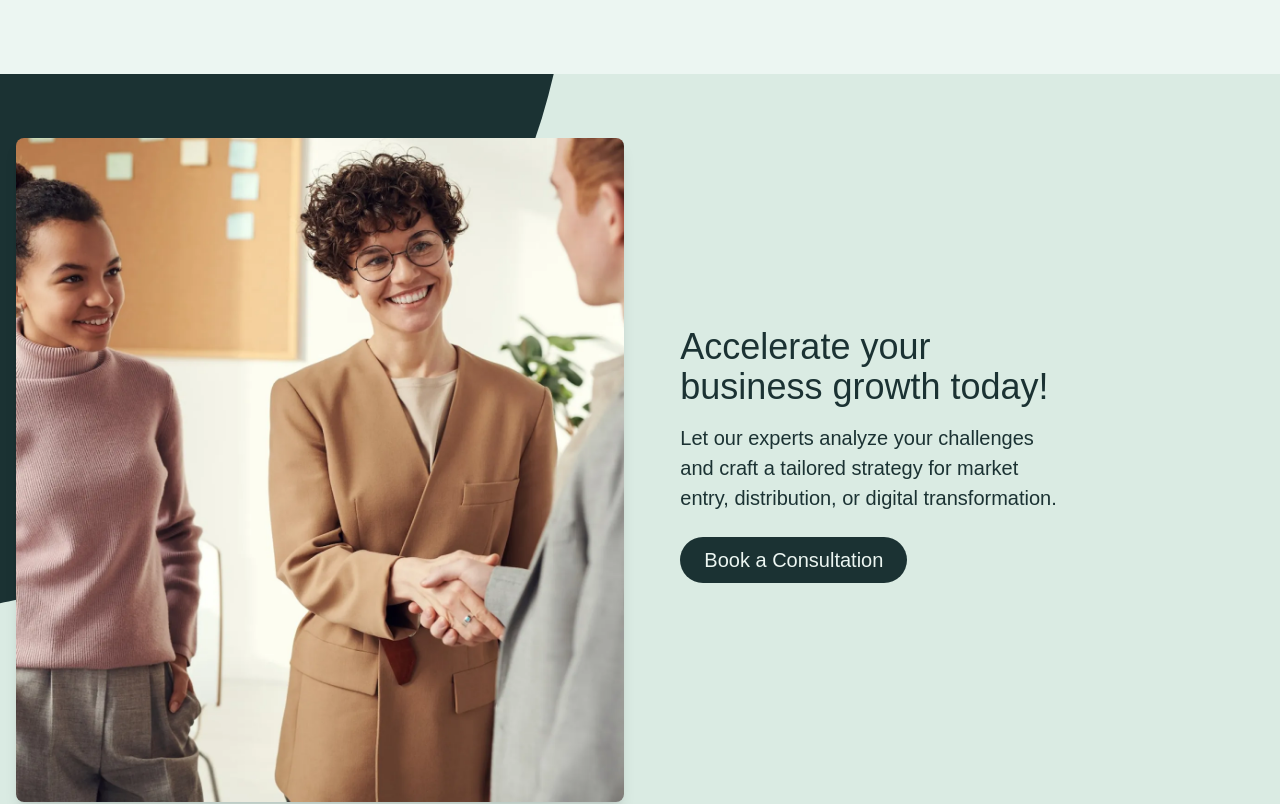
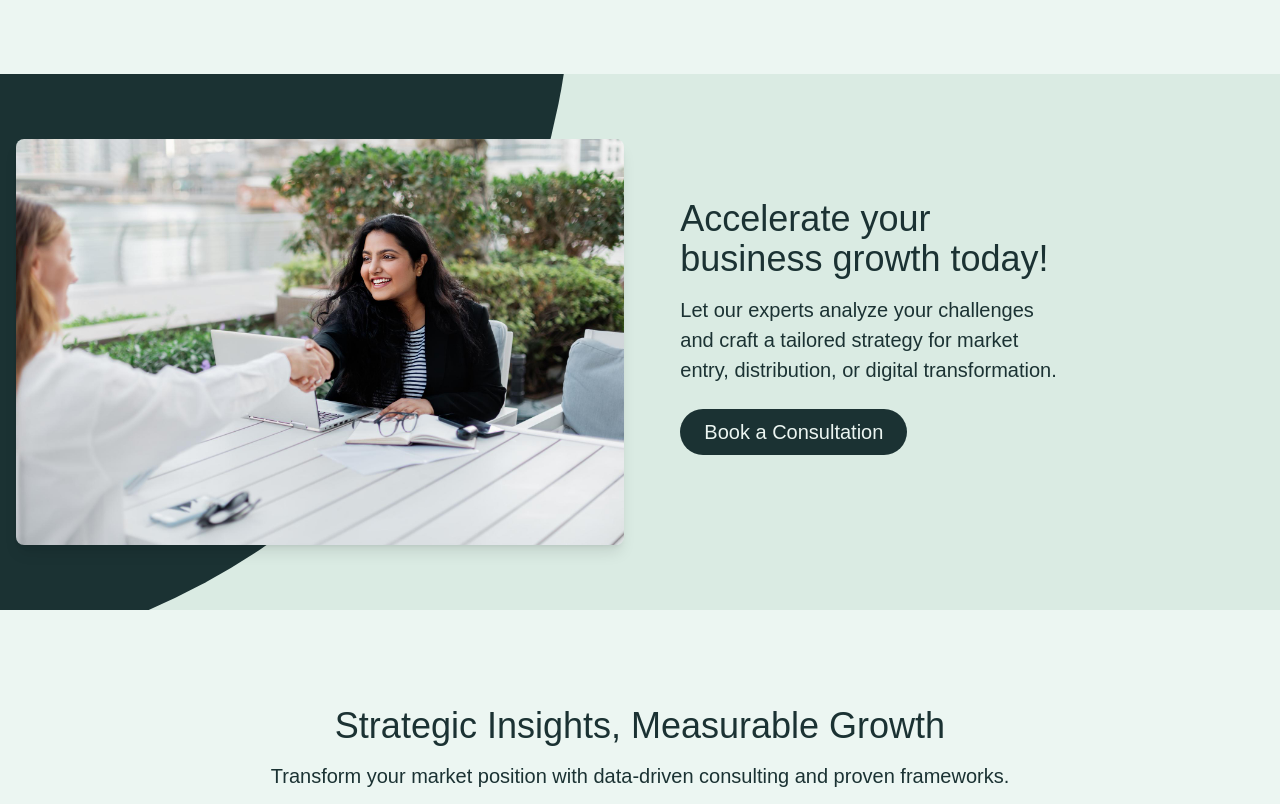
Before and after one commit to manu958/leap-bridge-ui, a Next.js app: page / in a window 1280 px wide. Shown: the part 6560-7364 px from the top of the page. Built offline with nearby package versions, Linux system fonts and the light colour scheme; a web font is replaced by a local one.

Commit message:
consultationcta image change

```diff
--- a/app/components/homepage/ConsultationCTA.tsx
+++ b/app/components/homepage/ConsultationCTA.tsx
@@ -12,7 +12,7 @@ export default function ConsultationSection() {
 
                 <div className="relative flex justify-center md:justify-end">
                         <Image
-                            src="/assests/header/scrumpage-logos/CTA Three.webp"
+                            src="/assests/header/scrumpage-logos/cta1.jpg"
                             alt="Consultation"
                             width={500}
                             height={600}
```
Also changed, not shown: public/assests/header/scrumpage-logos/cta1.jpg (added).
